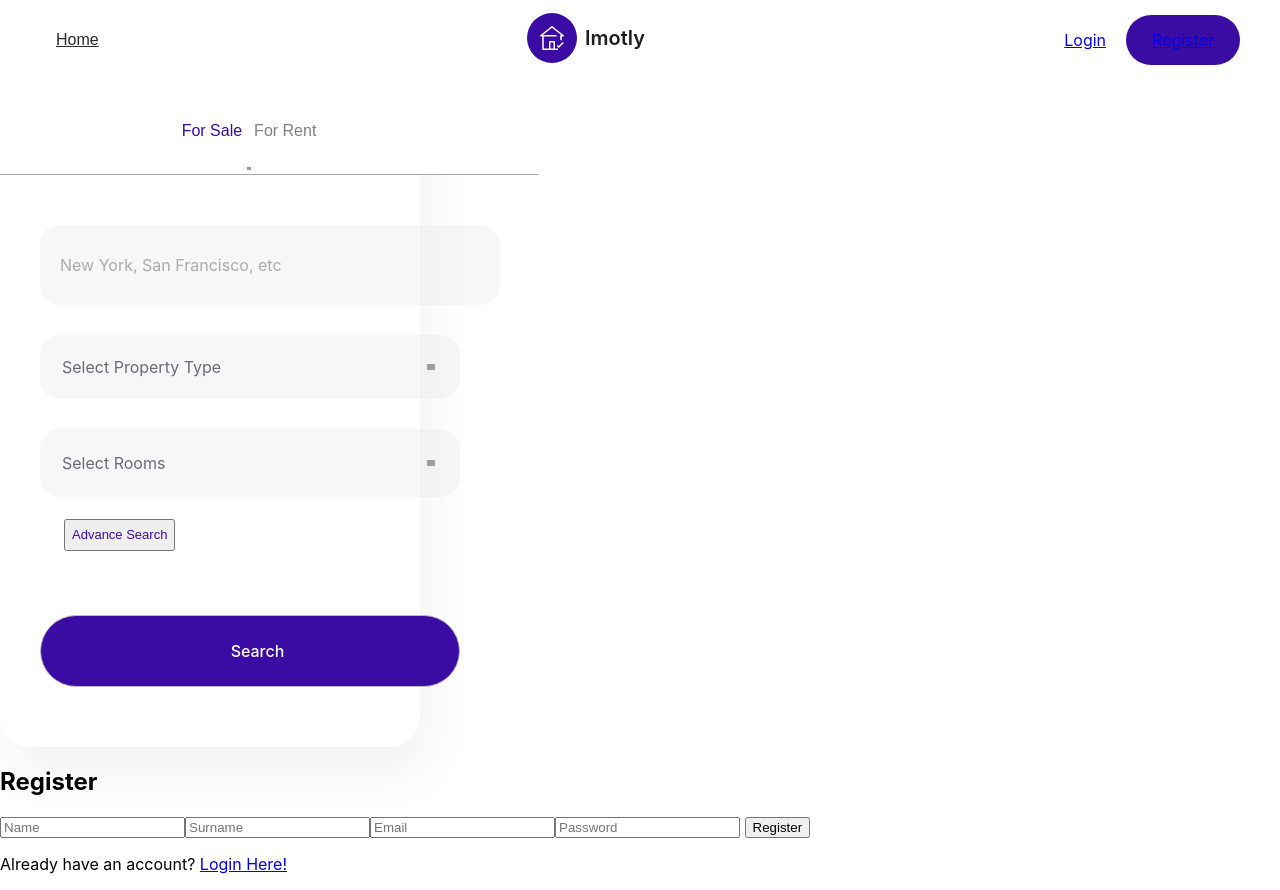
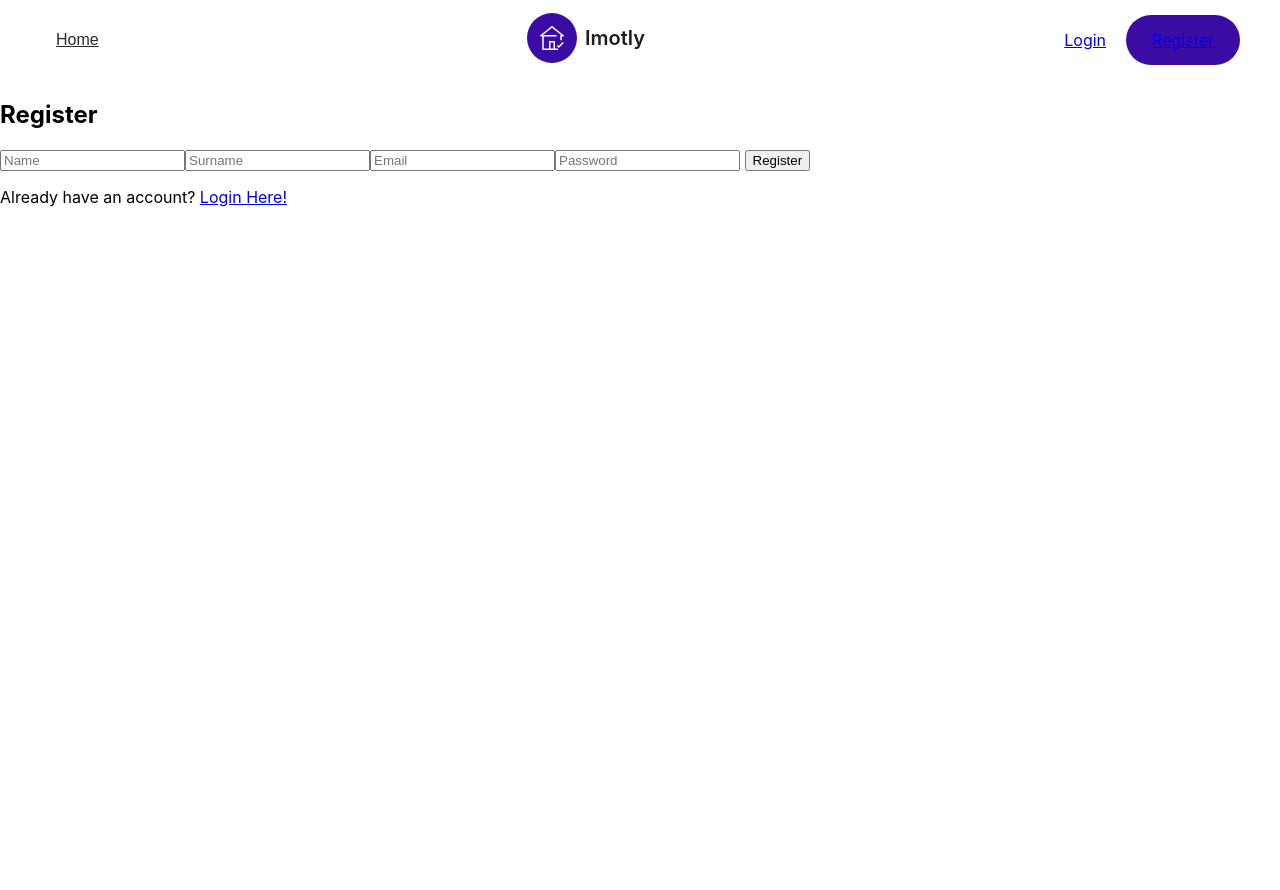
Before and after one commit to anabaleska/Imotly, a React (Create React App) app in the folder frontend/: page /register in a window 1280 px wide. After the commit the page ends 800 px from the top, so only its background shows below. Built offline with nearby package versions, Linux system fonts and the light colour scheme; grey boxes are pictures that could not be loaded.

Commit message:
update frontend

```diff
--- a/frontend/src/App.js
+++ b/frontend/src/App.js
@@ -8,18 +8,30 @@ import InputDesign from "./components/InputDesign";
 import PropertyGrid from "./components/PropertyGrid";
 import Rectangle from "./components/Rectangle";
 import Form from "./components/Form";
+import Carousel from "./components/Carousel";
 
 function App() {
     return (
         <Router>
             <div>
                 <InputDesign />
-                <Rectangle />
-                    <Form />
                 <Routes>
                     <Route path="/login" element={<Login />} />
                     <Route path="/register" element={<Register />} />
-                    <Route path="/" element={<PropertyGrid />} />
+                    <Route path="/" element={
+                        <>
+                            <Rectangle />
+                            <div style={{ display: 'flex', gap: '5px', padding: '30px',  }}>
+                                <div style={{ flex: 1}}>
+                                    <Form />
+                                </div>
+                                <div style={{ flex: 1 }}>
+                                    <Carousel />
+                                </div>
+                            </div>
+                            <PropertyGrid />
+                        </>
+                    } />
                 </Routes>
             </div>
         </Router>
--- /dev/null
+++ b/frontend/src/components/Carousel.jsx
@@ -0,0 +1,71 @@
+import React, { useState, useEffect } from "react";
+import { fetchAds } from "../api/adApi";
+import styles from "./Carousel.module.css";
+
+
+const Carousel = () => {
+    const [images, setImages] = useState([]);
+    const [currentIndex, setCurrentIndex] = useState(0);
+
+    useEffect(() => {
+        const getLastFourAds = async () => {
+            try {
+                const data = await fetchAds(0, 10);
+                const adsWithImages = data.filter(ad => ad.imageurl);
+                const lastFour = adsWithImages.slice(-4);
+                const urls = lastFour.map(ad => ad.imageurl);
+                setImages(urls);
+            } catch (error) {
+                console.error("Failed to fetch ads:", error);
+            }
+        };
+
+        getLastFourAds();
+    }, []);
+
+    const prevSlide = () => {
+        setCurrentIndex((prev) => (prev === 0 ? images.length - 1 : prev - 1));
+    };
+
+    const nextSlide = () => {
+        setCurrentIndex((prev) => (prev === images.length - 1 ? 0 : prev + 1));
+    };
+
+    if (images.length === 0) {
+        return <div className="text-center py-10">Loading carousel...</div>;
+    }
+
+    return (
+        <div className="relative w-full max-w-2xl mx-auto overflow-hidden rounded-2xl shadow-lg">
+            <img
+                src={images[currentIndex]}
+                alt={`Ad ${currentIndex + 1}`}
+                className="w-full h-96 object-cover transition-all duration-300"
+            />
+            <button
+                onClick={prevSlide}
+                className="absolute top-1/2 left-4 transform -translate-y-1/2 bg-white rounded-full p-2 shadow hover:bg-gray-100"
+            >
+                ◀
+            </button>
+            <button
+                onClick={nextSlide}
+                className="absolute top-1/2 right-4 transform -translate-y-1/2 bg-white rounded-full p-2 shadow hover:bg-gray-100"
+            >
+                ▶
+            </button>
+            <div className="flex justify-center mt-4 space-x-2 absolute bottom-4 left-1/2 transform -translate-x-1/2">
+                {images.map((_, index) => (
+                    <span
+                        key={index}
+                        className={`h-2 w-2 rounded-full ${
+                            index === currentIndex ? "bg-blue-600" : "bg-gray-300"
+                        }`}
+                    />
+                ))}
+            </div>
+        </div>
+    );
+};
+
+export default Carousel;
--- /dev/null
+++ b/frontend/src/components/Carousel.module.css
@@ -0,0 +1,33 @@
+.fullViewport {
+    background-color: #f5f5f5;
+    justify-content: center;
+    align-items: center;
+    width: 100vw;
+    max-width: none;
+    height: 100vh;
+    margin: 0 auto;
+    display: flex;
+}
+
+.carouselContainer {
+    width: 580px;
+    height: 351px;
+    position: relative;
+}
+
+.imageWrapper {
+    width: 100%;
+    height: 100%;
+}
+
+@media (width <= 991px) {
+    .fullViewport {
+        max-width: 991px;
+    }
+}
+
+@media (width <= 640px) {
+    .fullViewport {
+        max-width: 640px;
+    }
+}
--- a/frontend/src/components/Form.jsx
+++ b/frontend/src/components/Form.jsx
@@ -2,9 +2,6 @@ import React from "react";
 import styles from "./Form.module.css";
 import SearchTypeToggle from "./SearchTypeToggle";
 import SearchInput from "./SearchInput";
-import PropertySelector from "./PropertySelector";
-import RoomSelector from "./RoomSelector";
-
 function Form() {
     return (
         <form className={styles.form}>
@@ -14,11 +11,7 @@ function Form() {
                 </div>
                 <div className={styles.div4}>
                     <SearchInput />
-                    <PropertySelector />
-                    <RoomSelector />
-                    <button type="button" className={styles.advanceSearch}>
-                        Advance Search
-                    </button>
+                    <SearchInput />
                     <button type="submit" className={styles.search}>
                         Search
                     </button>
--- a/frontend/src/components/Form.module.css
+++ b/frontend/src/components/Form.module.css
@@ -1,6 +1,6 @@
 .form {
     border-radius: 0;
-    max-width: 420px;
+    max-width: 400px;
     font-family:
             Poppins,
             -apple-system,
@@ -12,23 +12,24 @@
 .div {
     background-color: #fff;
     border-radius: 30px;
-    width: 100%;
+    width: 80%;
     padding-bottom: 60px;
     box-shadow: 10px 30px 50px #0000000d;
+
 }
-.div2 {
-    border-bottom: 1px solid var(--Text-Colour-4, #aaa);
-    text-align: center;
-    background-color: #fff;
-    border-radius: 20px 20px 0 0;
-    flex-direction: column;
-    width: 100%;
-    padding-top: 40px;
-    padding-left: 39px;
-    padding-right: 80px;
-    font-weight: 500;
-    display: flex;
-}
+/*.div2 {*/
+/*    border-bottom: 1px solid var(--Text-Colour-4, #aaa);*/
+/*    text-align: center;*/
+/*    background-color: #fff;*/
+/*    border-radius: 20px 20px 0 0;*/
+/*    flex-direction: column;*/
+/*    width: 100%;*/
+/*    padding-top: 40px;*/
+/*    padding-left: 39px;*/
+/*    padding-right: 80px;*/
+/*    font-weight: 500;*/
+/*    display: flex;*/
+/*}*/
 .div3 {
     justify-content: space-between;
     align-self: center;
@@ -71,7 +72,7 @@
 .div4 {
     flex-direction: column;
     align-items: stretch;
-    width: 100%;
+    width: 80%;
     margin-top: 50px;
     padding-left: 40px;
     padding-right: 40px;
@@ -86,10 +87,14 @@
     background-color: #d4d4d433;
     border-radius: 20px;
     padding: 24px 20px;
-    width: 100%;
+    width: 85%;
     border: none;
     font-size: inherit;
     font-family: inherit;
+    display: flex;
+    align-items: center;
+    margin-top: 40px;
+    height: 5px;
 }
 .div5 {
     color: #6d6a75;
--- a/frontend/src/components/Rectangle.jsx
+++ b/frontend/src/components/Rectangle.jsx
@@ -1,6 +1,6 @@
 "use client";
 import * as React from "react";
-import styles from "./Rectangle.css";
+import styles from "./Rectangle.module.css";
 
 function Rectangle() {
     return (
--- a/frontend/src/components/Rectangle.css
+++ b/frontend/src/components/Rectangle.module.css
@@ -3,10 +3,9 @@
     border-radius: 0 0 800px 800px;
     flex-shrink: 0;
     width: 100%;
-    height: 902px;
+    height: 800px;
     position: absolute;
-    top: 40px;
-    left: 0;
+    z-index: -1;
 }
 
 @media (max-width: 991px) {
--- a/frontend/src/components/SearchInput.jsx
+++ b/frontend/src/components/SearchInput.jsx
@@ -4,7 +4,7 @@ import styles from "./Form.module.css";
 const SearchInput = () => {
     return (
         <div className={styles.newYorkSanFranciscoetc}>
-            New York, San Francisco, etc
+            Search
         </div>
     );
 };
--- a/frontend/src/components/SearchTypeToggle.jsx
+++ b/frontend/src/components/SearchTypeToggle.jsx
@@ -7,10 +7,7 @@ const SearchTypeToggle = () => {
     return (
         <section className={styles.toggleSection}>
             <div className={styles.toggleContainer}>
-                <button className={styles.forSale}>For Sale</button>
-                <button className={styles.forRent}>For Rent</button>
             </div>
-            <img src="https://cdn.builder.io/api/v1/image/assets/TEMP/a653b37ae8a8196d1b5c03f15192cd7eafa60cb9?placeholderIfAbsent=true&apiKey=b5449d56610e47ad8c1812a0efbd1ee6" alt="Divider" className={styles.img} />
         </section>
     );
 };
```
